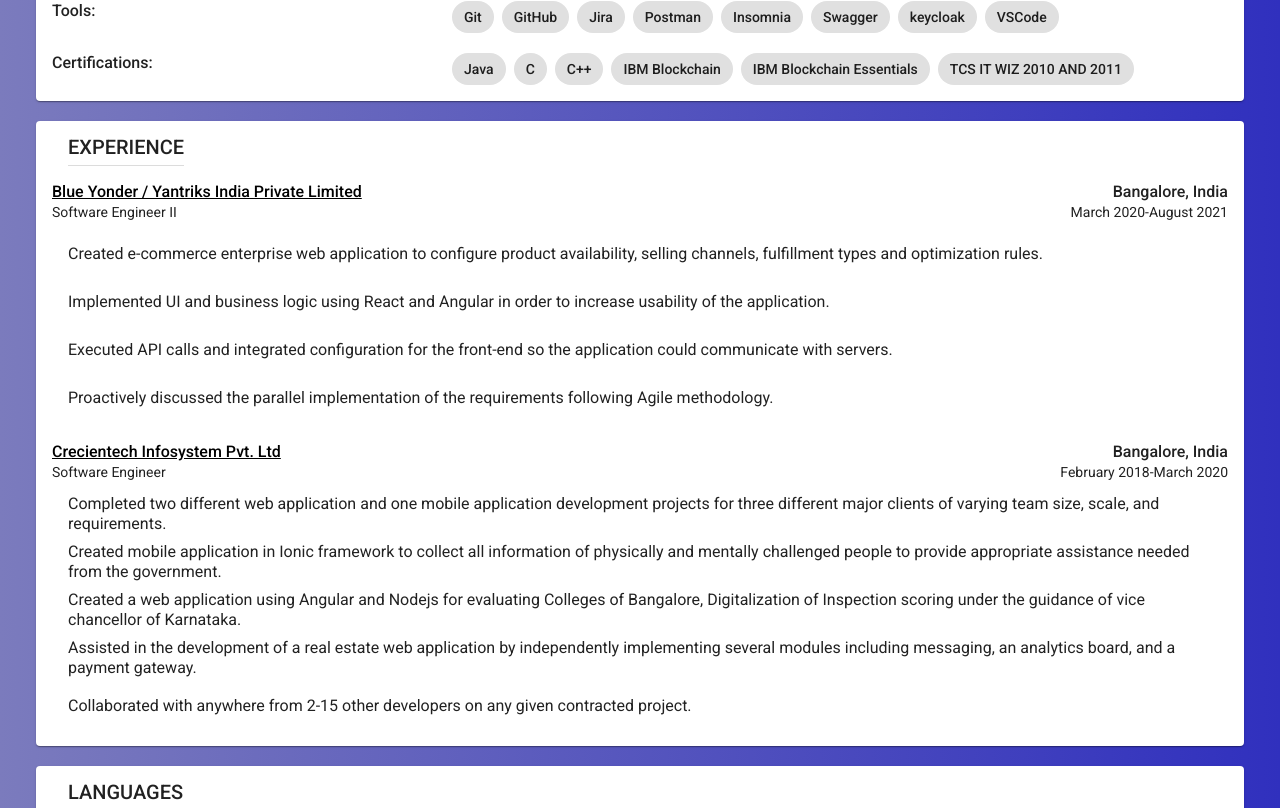
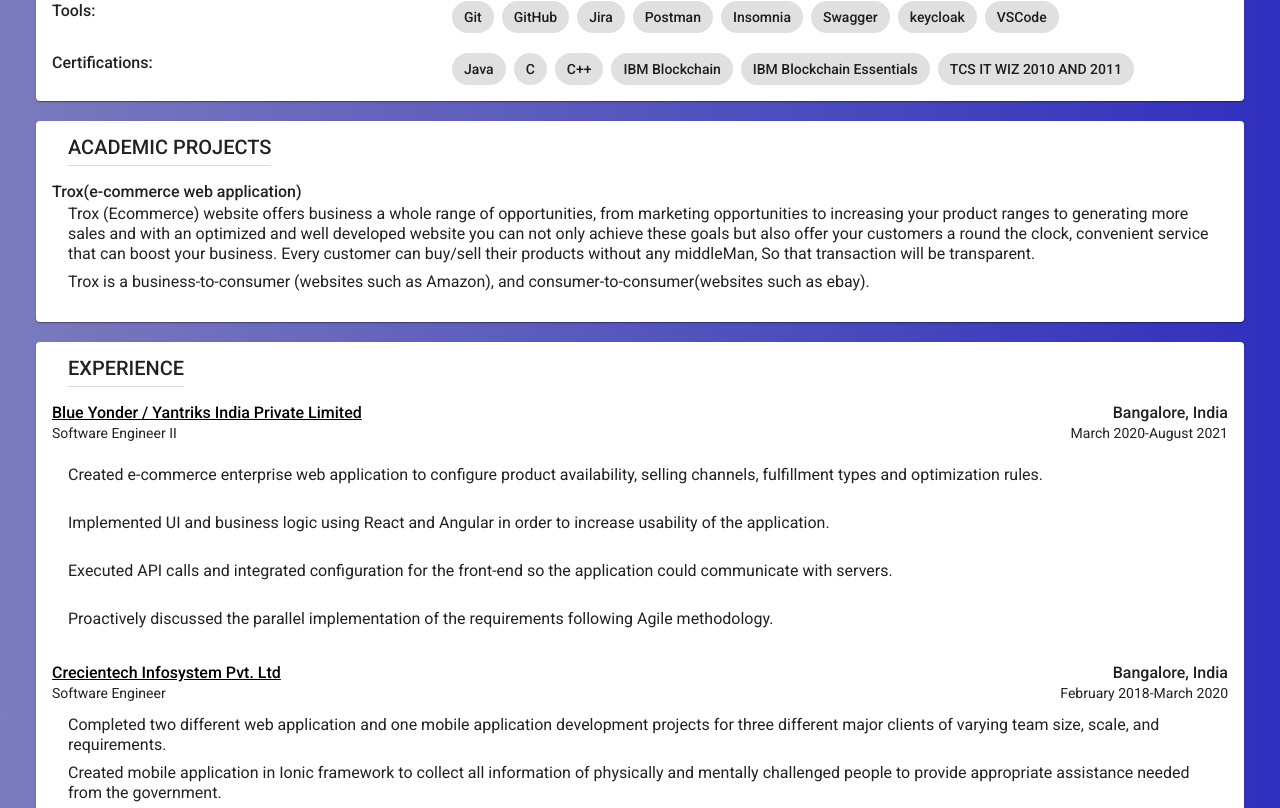
Before and after one commit to saurabh688/SaurabhRaiResume, an Angular app: page / in a window 1280 px wide. Shown: the part 806-1614 px from the top of the page. Built offline with nearby package versions, Linux system fonts and the light colour scheme.

Commit message:
ACADEMIC PROJECTS added.

```diff
--- a/src/app/app.component.html
+++ b/src/app/app.component.html
@@ -187,6 +187,24 @@
     <br/>
     <mat-card>
       <mat-card-header>
+        <mat-card-title>ACADEMIC PROJECTS</mat-card-title>
+        <mat-card-subtitle><hr/></mat-card-subtitle>
+      </mat-card-header>
+      <mat-card-content>
+        <div class="heading">
+          Trox(e-commerce web application)
+        </div>
+        <div class="row">
+          <mat-list role="list">
+            <mat-list-item role="listitem">Trox (Ecommerce) website offers business a whole range of opportunities, from marketing opportunities to increasing your product ranges to generating more sales and with an optimized and well developed website you can not only achieve these goals but also offer your customers  a round the clock, convenient service that can boost your business. Every customer can buy/sell their products without any middleMan, So that transaction will be transparent.</mat-list-item>
+            <mat-list-item role="listitem">Trox is a  business-to-consumer (websites such as Amazon), and consumer-to-consumer(websites such as ebay).</mat-list-item>
+          </mat-list>
+          </div>
+      </mat-card-content>
+    </mat-card>
+    <br/>
+    <mat-card>
+      <mat-card-header>
         <mat-card-title>EXPERIENCE</mat-card-title>
         <mat-card-subtitle><hr/></mat-card-subtitle>
       </mat-card-header>
```
